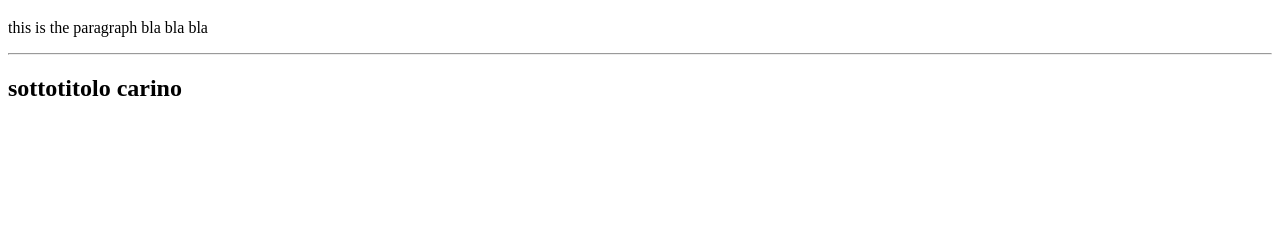
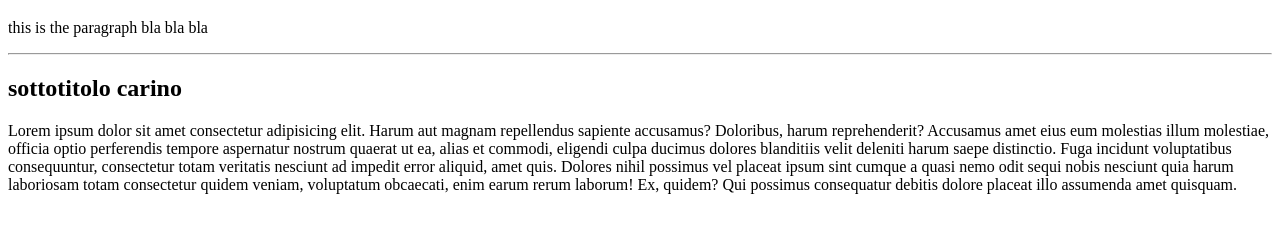
Before and after one commit to mery7484/myWebsite, a plain HTML site: page index.html in a window 1280 px wide. Shown: the part 61-294 px from the top of the page. Drawn offline with Linux system fonts and the light colour scheme.

Commit message:
altro paragrafo

```diff
--- a/index.html
+++ b/index.html
@@ -7,8 +7,10 @@
 </head>
 <body>
     <h1>this is my wonderful title</h1>
+
     <p>this is the paragraph bla bla bla</p>
     <hr>
     <h2>sottotitolo carino</h2>
+    <p>Lorem ipsum dolor sit amet consectetur adipisicing elit. Harum aut magnam repellendus sapiente accusamus? Doloribus, harum reprehenderit? Accusamus amet eius eum molestias illum molestiae, officia optio perferendis tempore aspernatur nostrum quaerat ut ea, alias et commodi, eligendi culpa ducimus dolores blanditiis velit deleniti harum saepe distinctio. Fuga incidunt voluptatibus consequuntur, consectetur totam veritatis nesciunt ad impedit error aliquid, amet quis. Dolores nihil possimus vel placeat ipsum sint cumque a quasi nemo odit sequi nobis nesciunt quia harum laboriosam totam consectetur quidem veniam, voluptatum obcaecati, enim earum rerum laborum! Ex, quidem? Qui possimus consequatur debitis dolore placeat illo assumenda amet quisquam.</p>
 </body>
 </html>
```
